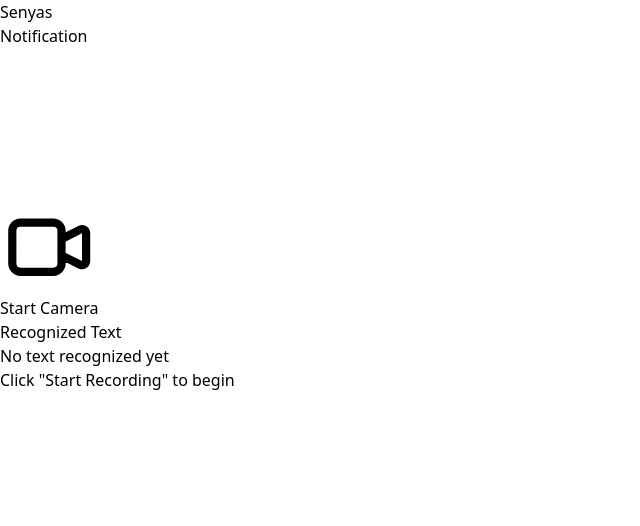
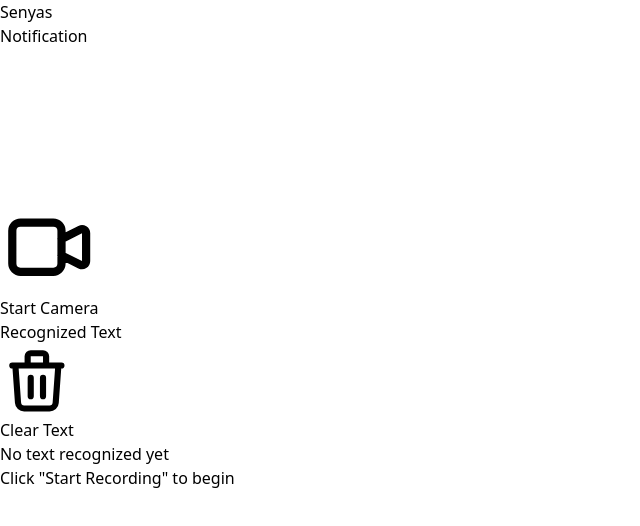
Before and after one commit to mcggEz/senyas, a React (Vite) app: page / in a window 1280 px wide. Shown: the top 526 px of the page, without its empty margins (0-640 px from the left). Built offline with nearby package versions, Linux system fonts and the light colour scheme.

Commit message:
feat: Improve the ui for clear text

```diff
--- a/src/App.tsx
+++ b/src/App.tsx
@@ -616,28 +616,36 @@ Just the letter (A-Z) or "unknown"`;
                   </svg>
                   <span className="text-lg font-medium">{isRecording ? 'Stop Recording' : 'Start Recording'}</span>
                 </button>
+
+              </>
+            )}
+          </div>
+        </div>
+        <div className="w-96 h-full flex flex-col">
+          <div className="bg-[#252526] backdrop-blur-lg rounded-lg shadow-lg p-6 flex-1 overflow-hidden flex flex-col border border-[#333333]">
+            <div className='flex justify-between items-center mb-6'>
+              <div className="flex items-center gap-3">
+                <h2 className="text-2xl font-bold text-[#D4D4D4]">Recognized Text</h2>
+
+              </div>
               <button
                     onClick={clearText}
-                  className="bg-[#333333] hover:bg-[#404040] text-[#D4D4D4] px-6 py-3 rounded-md shadow-lg transition-all duration-200 flex items-center gap-2"
+                    className="bg-[#2A2A2A] hover:bg-[#333333] text-[#D4D4D4] px-4 py-2.5 rounded-lg shadow-md transition-all duration-200 flex items-center gap-2 border border-[#404040] hover:border-[#505050] group"
                   >
                     <svg
                       xmlns="http://www.w3.org/2000/svg"
-                    className="h-6 w-6"
+                      className="h-5 w-5 text-red-400 group-hover:text-red-300 transition-colors"
                       fill="none"
                       viewBox="0 0 24 24"
                       stroke="currentColor"
                     >
                       <path strokeLinecap="round" strokeLinejoin="round" strokeWidth={2} d="M19 7l-.867 12.142A2 2 0 0116.138 21H7.862a2 2 0 01-1.995-1.858L5 7m5 4v6m4-6v6m1-10V4a1 1 0 00-1-1h-4a1 1 0 00-1 1v3M4 7h16" />
                     </svg>
-                  <span className="text-lg font-medium">Clear Text</span>
+                    <span className="font-medium text-sm">Clear Text</span>
                   </button>
-              </>
-            )}
             </div>
-        </div>
-        <div className="w-96 h-full flex flex-col">
-          <div className="bg-[#252526] backdrop-blur-lg rounded-lg shadow-lg p-6 flex-1 overflow-hidden flex flex-col border border-[#333333]">
-            <h2 className="text-2xl font-bold mb-4 text-[#D4D4D4]">Recognized Text</h2>
+
+
             <div className="flex-1 overflow-y-auto bg-[#1E1E1E] rounded-lg p-4 border border-[#333333]">
               <p className="text-xl text-[#D4D4D4] whitespace-pre-wrap break-words">{currentLetter || 'No text recognized yet'}</p>
             </div>
```
Lines whose indentation alone changed are shown as unchanged.
